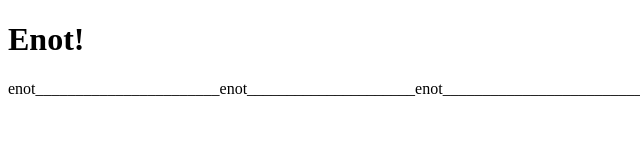
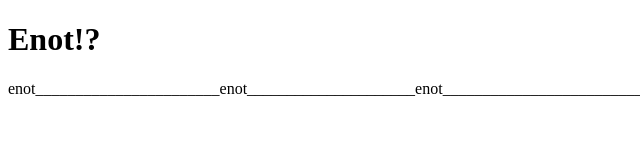
Before and after one commit to ipfwconf/ipfwconf.github.io, a plain HTML site: page index.html in a window 1280 px wide. Shown: the full height of the page, 0-640 px from the left. Drawn offline with Linux system fonts and the light colour scheme.

Commit message:
Update index.html

```diff
--- a/index.html
+++ b/index.html
@@ -1,7 +1,7 @@
 <!DOCTYPE html>
 <html>
 <body>
-<h1>Enot!</h1>
+<h1>Enot!?</h1>
 <p></p>
 <p>enot_______________________enot_____________________enot_________________________</p>
 </body>
```
